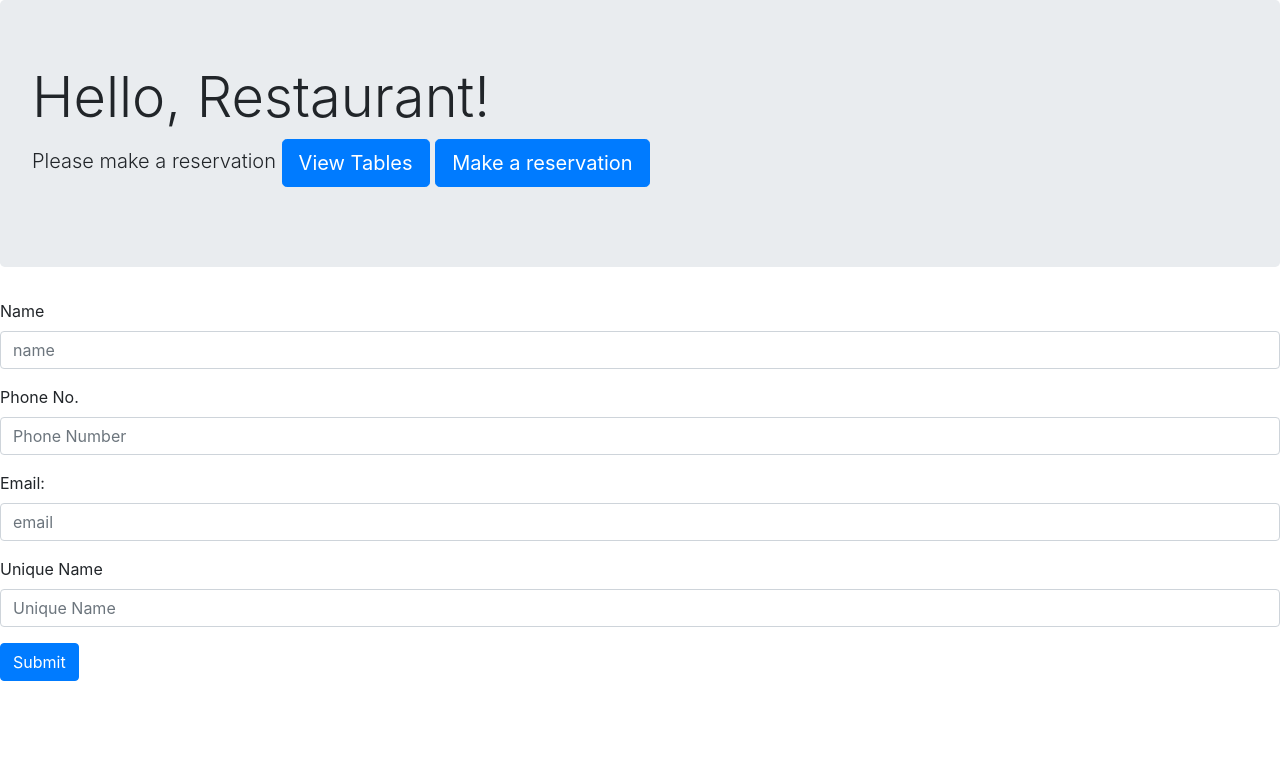
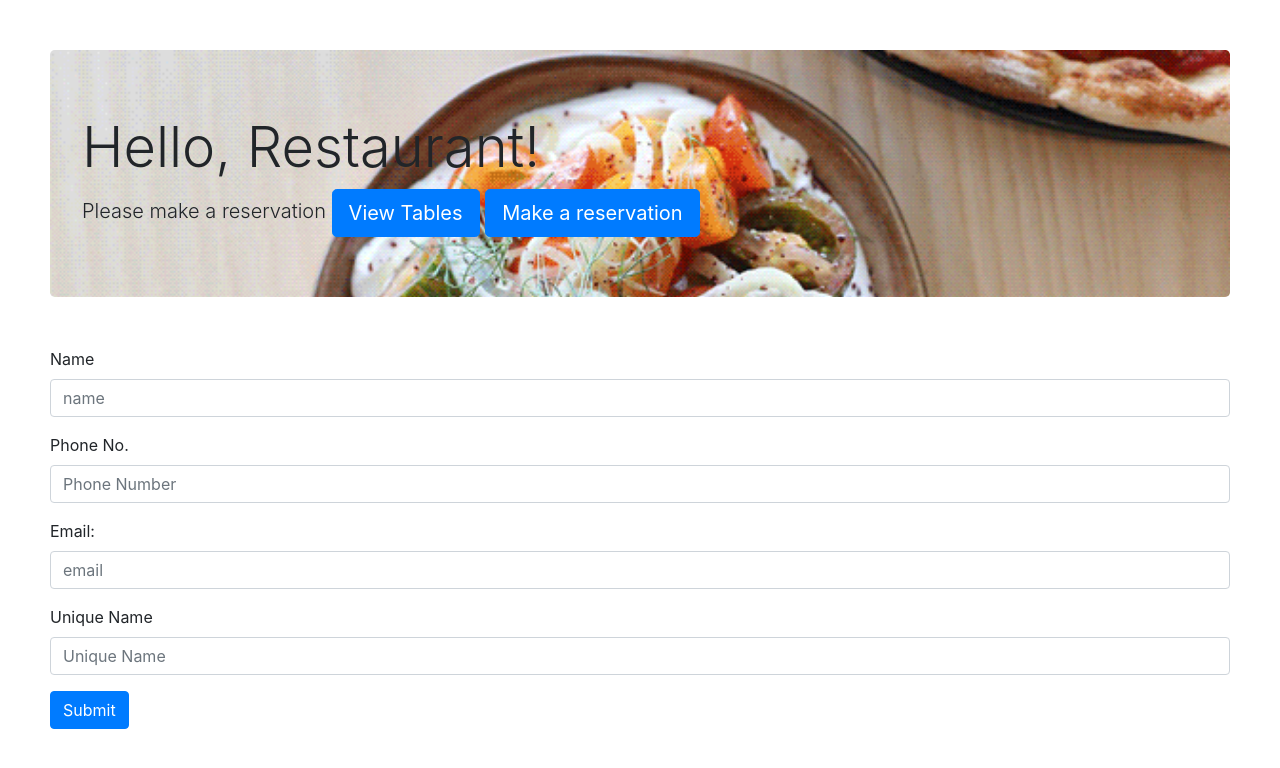
Before and after one commit to Cameroncbrownjr/reservation-app, a website: page index.html in a window 1280 px wide. Drawn offline with nearby package versions, Linux system fonts and the light colour scheme.

Commit message:
css and jumbotron changes and centering content

```diff
--- a/asset/style.css
+++ b/asset/style.css
@@ -0,0 +1,19 @@
+.jumbotron {
+    background-image: url(../asset/images/jumbotron.gif);
+    background-repeat: no-repeat;
+    background-size: cover;
+    padding: 20px;
+    margin: 50px;
+    height: 247px;
+    align-content: center;
+}
+
+form {
+    align-content: center;
+    margin: 50px;
+}
+
+card {
+    align-content: center;
+    margin: 50px;
+}
--- a/index.html
+++ b/index.html
@@ -7,6 +7,7 @@
   <meta http-equiv="X-UA-Compatible" content="ie=edge">
 
   <title>Restaurant</title>
+  <link rel="stylesheet" type="text/css" href="asset/style.css">
   <link rel="stylesheet" href="https://stackpath.bootstrapcdn.com/bootstrap/4.3.1/css/bootstrap.min.css"
     integrity="sha384-ggOyR0iXCbMQv3Xipma34MD+dH/1fQ784/j6cY/iJTQUOhcWr7x9JvoRxT2MZw1T" crossorigin="anonymous">
 </head>
```
Also changed, not shown: home.html (+1 -0 lines), asset/images/jumbotron.gif (added).
